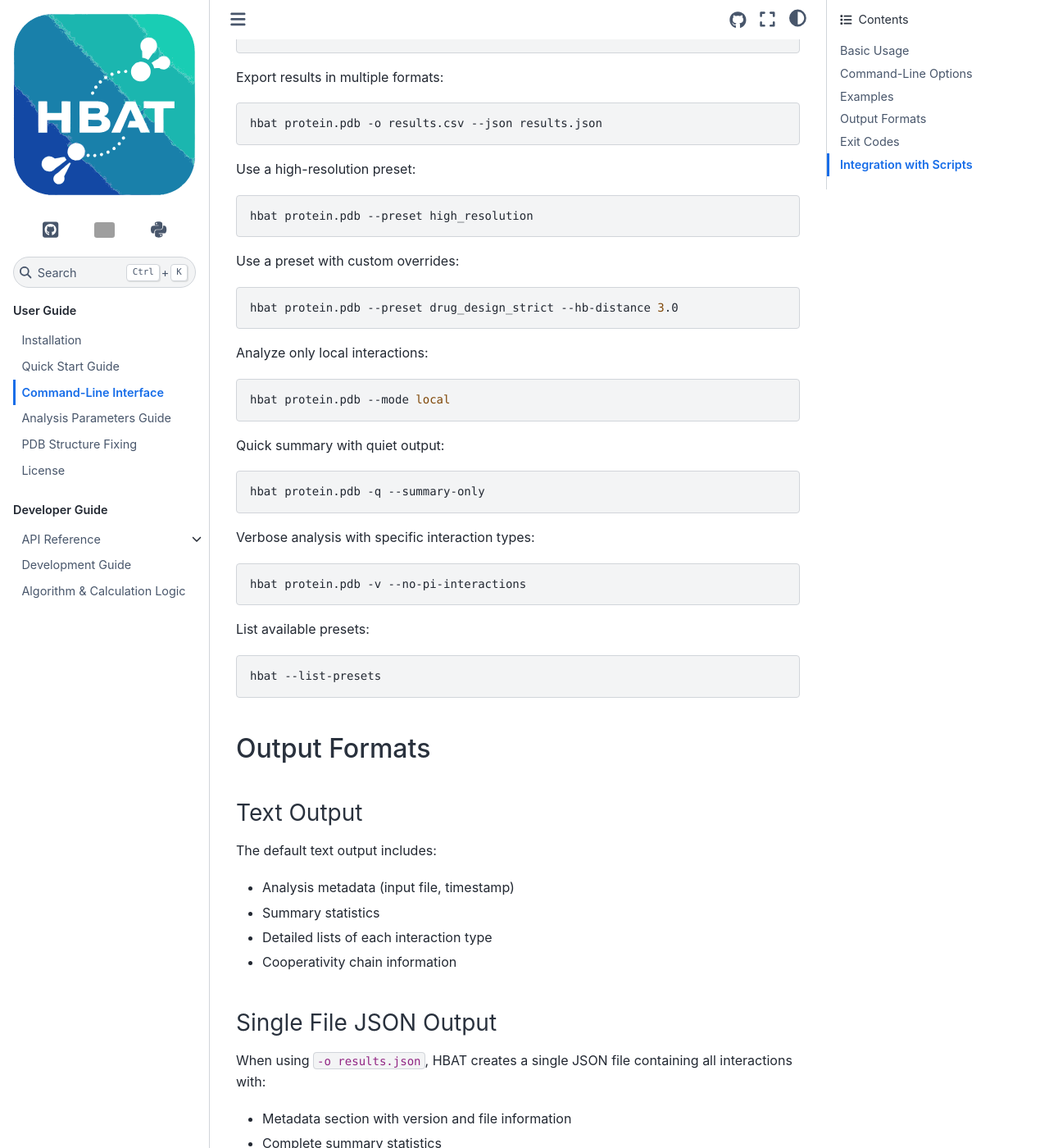
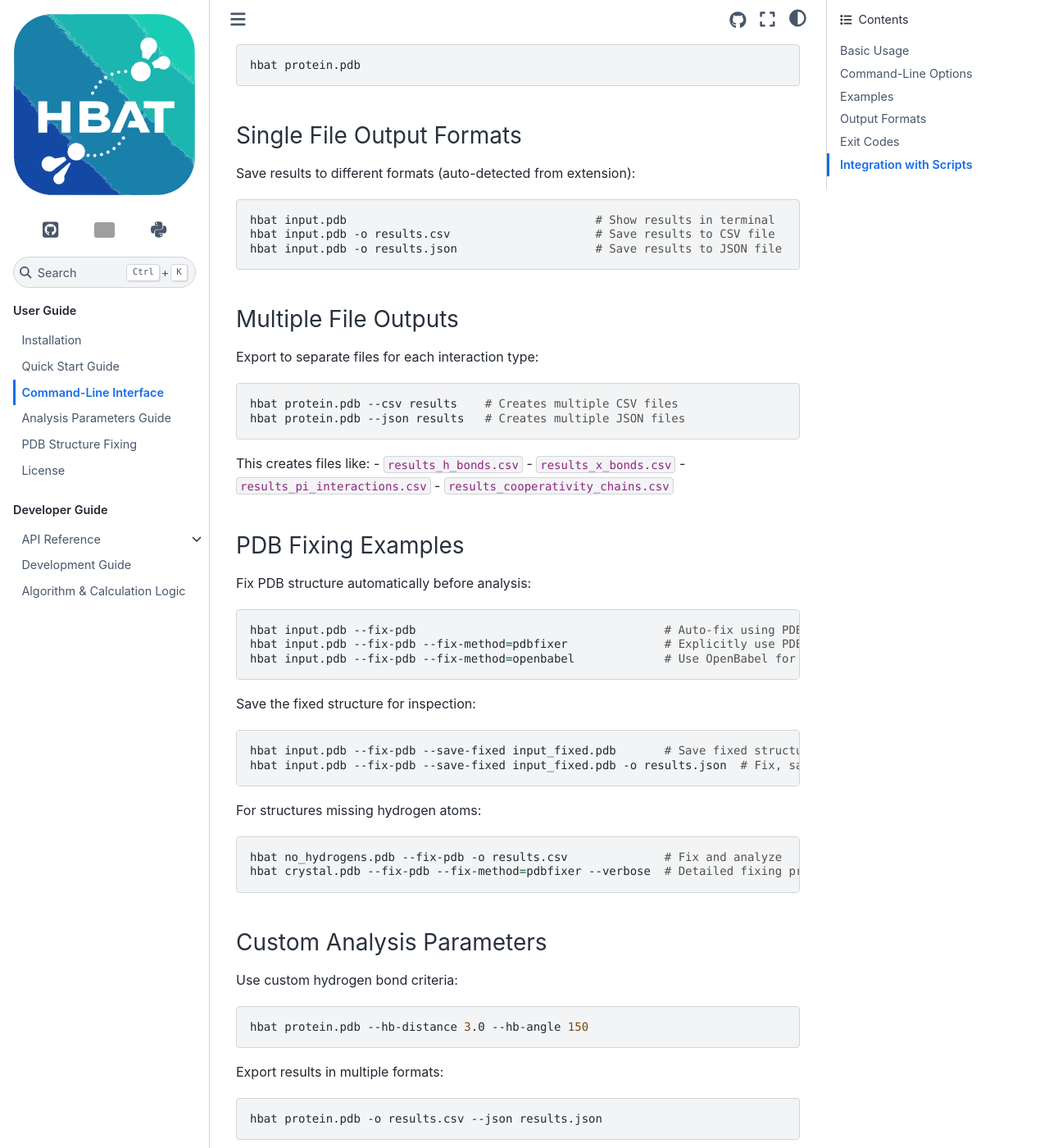
Before and after one commit to abhishektiwari/hbat, a Sphinx documentation site: the page built from docs/source/cli.rst, in a window 1280 px wide and 1400 px high, scrolled down 5211 px. Shown: the whole window at 82% size. Built offline with Sphinx 7.4.7 and the Sphinx Book theme 1.1.4, drawn with Linux system fonts in a browser that asks for light colours; the version number could not be read and is left out; some of the changed text lies outside the part shown; grey boxes are pictures that could not be loaded.

Commit message:
Changing pdb fixing default to PDBfixer, moving to pdbfixer_wheel for install

```diff
--- a/docs/source/cli.rst
+++ b/docs/source/cli.rst
@@ -110,6 +110,35 @@
    - ``complete``: Analyze all interactions (default)
    - ``local``: Analyze only intra-residue interactions
 
+PDB Fixing Options
+~~~~~~~~~~~~~~~~~~~
+
+HBAT can automatically fix common PDB file issues before analysis:
+
+.. option:: --fix-pdb
+
+   Enable automatic PDB fixing to resolve common structural issues like:
+
+   - Missing hydrogen atoms
+   - Incomplete residues
+   - Chain breaks
+   - Non-standard residues
+
+.. option:: --fix-method {pdbfixer,openbabel}
+
+   Choose the method for PDB fixing (default: pdbfixer):
+
+   - ``pdbfixer``: Use PDBFixer (default method, recommended for protein structures)
+   - ``openbabel``: Use OpenBabel (alternative method)
+
+.. option:: --save-fixed PATH
+
+   Save the fixed PDB structure to the specified file path. Useful for:
+
+   - Inspecting the fixed structure
+   - Reusing the fixed structure in other analyses
+   - Quality control of the fixing process
+
 Preset Management
 ~~~~~~~~~~~~~~~~~
 
@@ -187,9 +216,9 @@
 
 .. code-block:: bash
 
-   hbat protein.pdb -o results.txt   # Text format
-   hbat protein.pdb -o results.csv   # CSV format (single file)
-   hbat protein.pdb -o results.json  # JSON format (single file)
+   hbat input.pdb                                    # Show results in terminal
+   hbat input.pdb -o results.csv                     # Save results to CSV file
+   hbat input.pdb -o results.json                    # Save results to JSON file
 
 Multiple File Outputs
 ~~~~~~~~~~~~~~~~~~~~~~
@@ -206,6 +235,31 @@
 - ``results_x_bonds.csv``
 - ``results_pi_interactions.csv``
 - ``results_cooperativity_chains.csv``
+
+PDB Fixing Examples
+~~~~~~~~~~~~~~~~~~~~
+
+Fix PDB structure automatically before analysis:
+
+.. code-block:: bash
+
+   hbat input.pdb --fix-pdb                                    # Auto-fix using PDBFixer (default)
+   hbat input.pdb --fix-pdb --fix-method=pdbfixer              # Explicitly use PDBFixer
+   hbat input.pdb --fix-pdb --fix-method=openbabel             # Use OpenBabel for fixing
+
+Save the fixed structure for inspection:
+
+.. code-block:: bash
+
+   hbat input.pdb --fix-pdb --save-fixed input_fixed.pdb       # Save fixed structure
+   hbat input.pdb --fix-pdb --save-fixed input_fixed.pdb -o results.json  # Fix, save, and analyze
+
+For structures missing hydrogen atoms:
+
+.. code-block:: bash
+
+   hbat no_hydrogens.pdb --fix-pdb -o results.csv              # Fix and analyze
+   hbat crystal.pdb --fix-pdb --fix-method=pdbfixer --verbose  # Detailed fixing process
 
 Custom Analysis Parameters
 ~~~~~~~~~~~~~~~~~~~~~~~~~~~
@@ -337,10 +391,18 @@
 .. code-block:: bash
 
    #!/bin/bash
-   # Process multiple PDB files
+   # Process multiple PDB files with automatic fixing
    for pdb in *.pdb; do
        echo "Processing $pdb..."
-       hbat "$pdb" --json "${pdb%.pdb}_results.json" --quiet
+       hbat "$pdb" --fix-pdb --json "${pdb%.pdb}_results.json" --quiet
+   done
+
+   # Process crystallographic structures (likely missing hydrogens)
+   for pdb in crystal_*.pdb; do
+       echo "Processing crystal structure $pdb..."
+       hbat "$pdb" --fix-pdb --fix-method=pdbfixer \
+            --save-fixed "${pdb%.pdb}_fixed.pdb" \
+            --csv "${pdb%.pdb}_analysis" --verbose
    done
 
 .. code-block:: python
--- a/pyproject.toml
+++ b/pyproject.toml
@@ -33,6 +33,7 @@
     "graphviz>=0.20.0",
     "Pillow>=8.0.0",
     "matplotlib>=3.3.0",
+    "pdbfixer-wheel>=1.11.0",
     "openbabel-wheel>=3.1.1.22",
     "pybel>=0.15.5",
     "mmcif-pdbx>=2.0.1",
--- a/requirements.txt
+++ b/requirements.txt
@@ -14,7 +14,7 @@
 Pillow>=8.0.0
 
 # PDB structure fixing and chemical informatics
-pdbfixer @ git+https://github.com/openmm/pdbfixer.git
+pdbfixer-wheel>=1.11.0
 openbabel-wheel>=3.1.1.22
 pybel>=0.15.5
 
```
Also changed, not shown: README.md (+0 -12 lines), docs/source/index.rst (+4 -16 lines), docs/source/installation.rst (+0 -10 lines), 5 other files.
